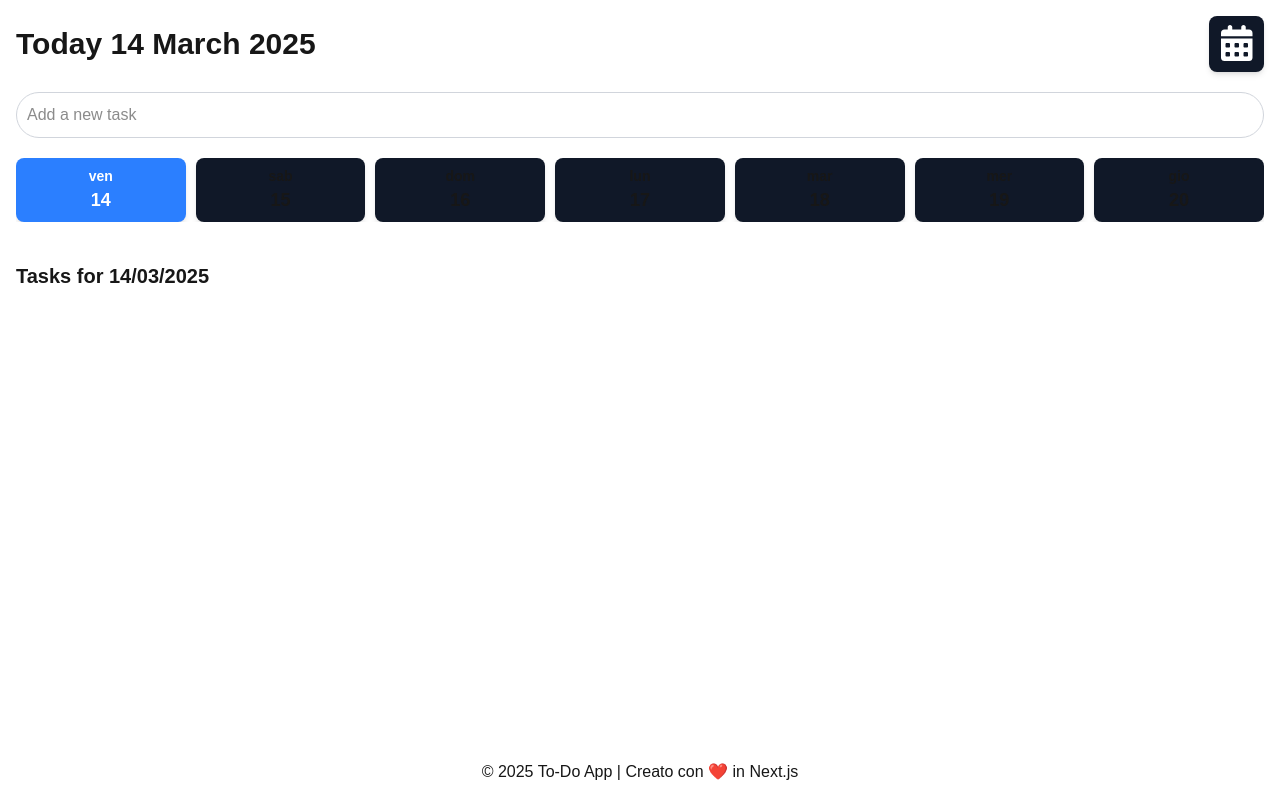
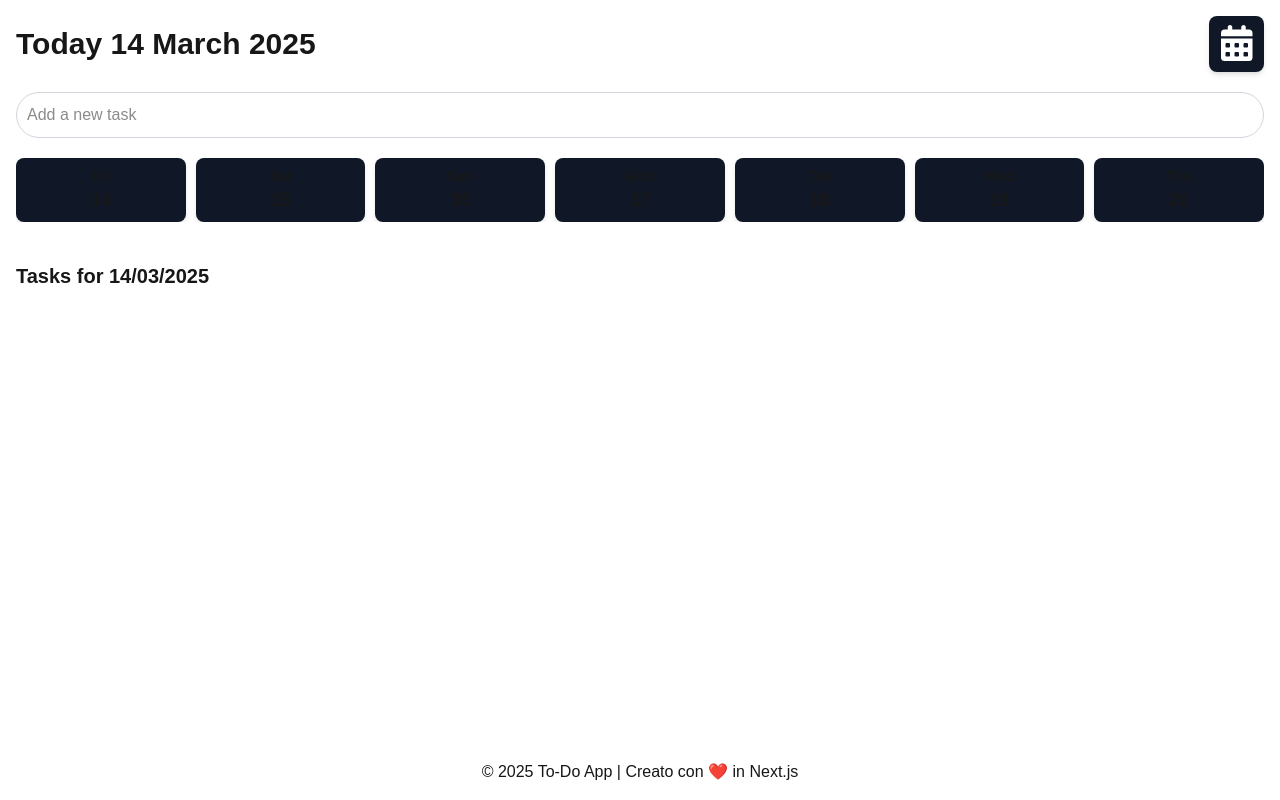
Before and after one commit to Jomar-Navarro/todolist, a Next.js app: page / in a window 1280 px wide. Built offline with nearby package versions, Linux system fonts and the light colour scheme.

Commit message:
refactor DaySelector and TodoList components; update date formatting to use English locale for improved consistency

```diff
--- a/src/components/DaySelector.js
+++ b/src/components/DaySelector.js
@@ -11,9 +11,9 @@ const generateDays = (startDate) => {
 		const date = new Date(startDate);
 		date.setDate(date.getDate() + i);
 		return {
-			name: date.toLocaleDateString("it-IT", { weekday: "short" }),
+			name: date.toLocaleDateString("en-EN", { weekday: "short" }),
 			number: date.getDate(),
-			fullDate: date.toLocaleDateString("it-IT"),
+			fullDate: date.toLocaleDateString("en-EN"),
 		};
 	});
 };
--- a/src/components/TodoList.js
+++ b/src/components/TodoList.js
@@ -8,14 +8,14 @@ import "../styles/Calendar.scss";
 export default function TodoList() {
 	const [startDate, setStartDate] = useState(() => new Date());
 	const [selectedDay, setSelectedDay] = useState(() =>
-		new Date().toLocaleDateString("it-IT")
+		new Date().toLocaleDateString("en-EN")
 	);
 	const [tasks, setTasks] = useState({});
 	const [newTask, setNewTask] = useState("");
 
 	const handleDateChange = (date) => {
 		setStartDate(date);
-		setSelectedDay(date.toLocaleDateString("it-IT"));
+		setSelectedDay(date.toLocaleDateString("en-EN"));
 	};
 
 	const handleAddTask = (e) => {
```
